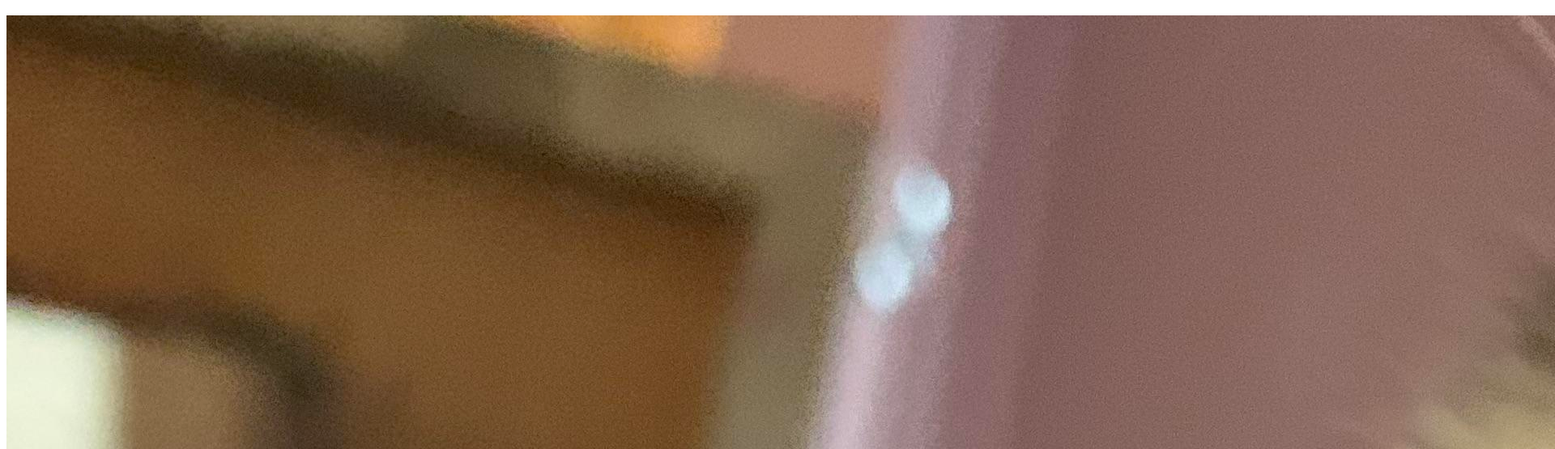
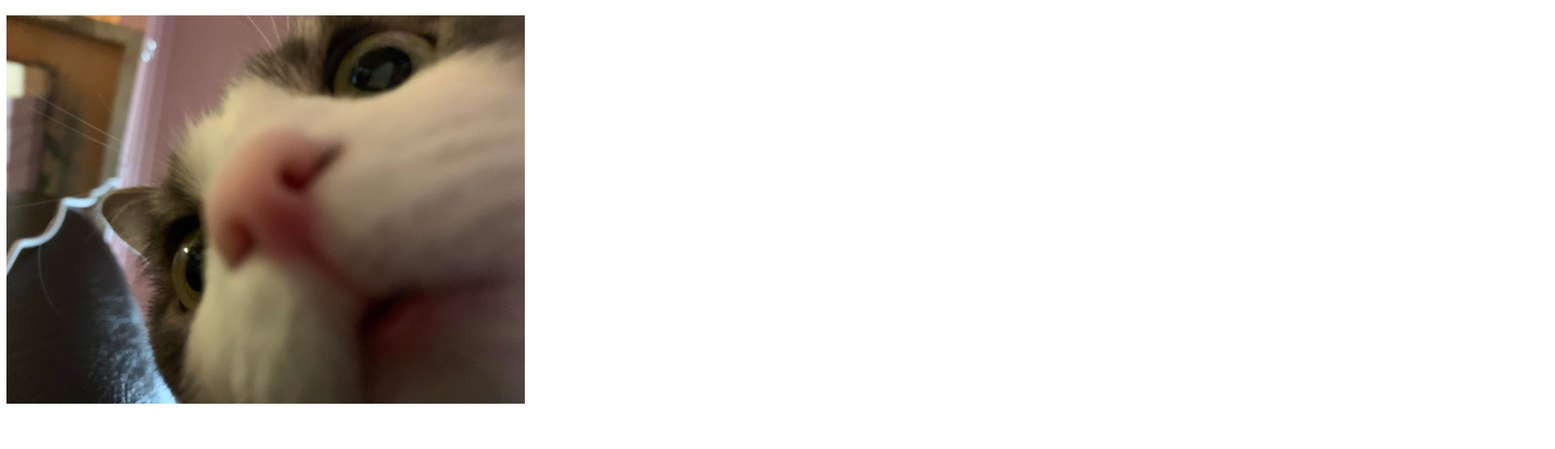
Before and after one commit to Gabriel-Malenowitch/cat-say-hello, a plain HTML site: page index.html in a window 1280 px wide. Shown: the part 61-616 px from the top of the page at 81% size, 1920 px wide, since content can reach past the window. Drawn offline with Linux system fonts and the light colour scheme.

Commit message:
fix: fix image style

```diff
--- a/index.html
+++ b/index.html
@@ -3,6 +3,11 @@
 <head>
     <meta charset="UTF-8">
     <meta name="viewport" content="width=device-width, initial-scale=1.0">
+    <style>
+        img {
+            width: 50vw;
+        }
+    </style>
     <title>Cat say hello!</title>
 </head>
 <body>
```
